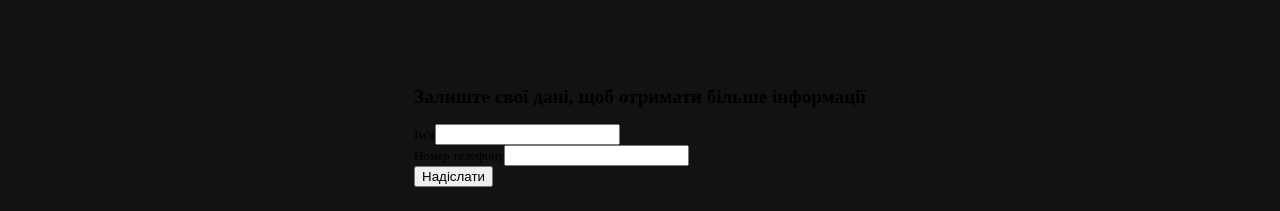
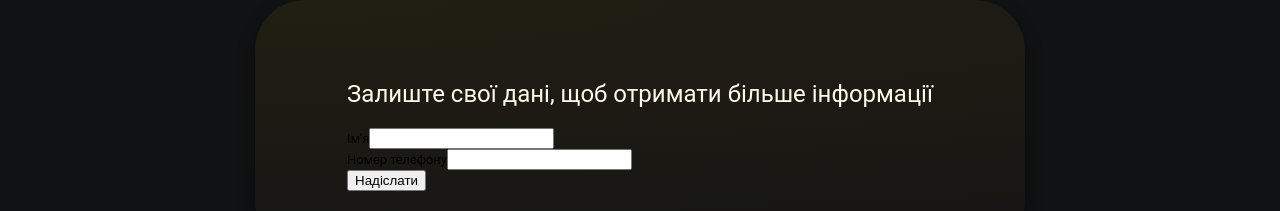
Before and after one commit to roman-sosnovskyi/reco, a React (Vite) app: page / in a window 1280 px wide. Shown: the part 677-888 px from the top of the page. Built offline with nearby package versions, Linux system fonts and the light colour scheme.

Commit message:
feat: add styling and structure to FeedbackSection component

```diff
--- a/src/components/FeedbackSection/FeedbackSection.module.scss
+++ b/src/components/FeedbackSection/FeedbackSection.module.scss
@@ -0,0 +1,20 @@
+@use "@/styles/variables" as *;
+
+.feedbackSection {
+  max-width: 1360px;
+  padding: 60px 92px;
+  border-radius: 50px;
+  box-shadow: 0 8px 15px 0 rgba(0, 0, 0, 0.5);
+  background: radial-gradient(
+    371.89% 134.33% at 3.21% 1.26%,
+    rgba(251, 192, 0, 0.07) 0%,
+    rgba(251, 192, 0, 0) 100%
+  );
+  font-family: $font-family;
+}
+
+.feedbackTitle {
+  font-weight: 400;
+  font-size: 1.875rem;
+  color: $white-color;
+}
--- a/src/components/FeedbackSection/FeedbackSection.tsx
+++ b/src/components/FeedbackSection/FeedbackSection.tsx
@@ -1,14 +1,18 @@
 import FeedbackForm from "../FeedbackForm/FeedbackForm";
+
+import styles from "./FeedbackSection.module.scss";
 
 const FeedbackSection = () => {
   return (
-    <div>
-      <h2>Залиште свої дані, щоб отримати більше інформації</h2>
+    <section className={styles.feedbackSection}>
+      <h2 className={styles.feedbackTitle}>
+        Залиште свої дані, щоб отримати більше інформації
+      </h2>
       <div>
         <FeedbackForm />
       </div>
       <div></div>
-    </div>
+    </section>
   );
 };
 
```
